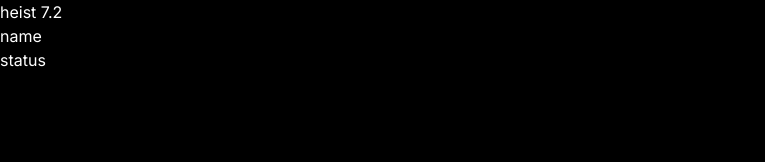
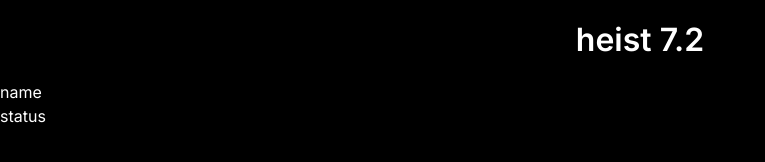
Before and after one commit to qcoral/heist-7point2, an Astro site in the folder software/: page / in a window 1280 px wide. Shown: the whole page, without its empty margins (0-765 px from the left). Built offline with nearby package versions, Linux system fonts and the light colour scheme; Astro itself is replaced by a stand-in of ours.

Commit message:
title css

```diff
--- a/software/src/pages/globals.css
+++ b/software/src/pages/globals.css
@@ -7,3 +7,13 @@
     color: white;
     font-family: 'Inter', sans-serif;
 }
+
+.title {
+    font-size: 2rem;
+    font-weight: 600;
+    margin: 1rem;
+    justify-content: center;
+    display: flex;
+    text-align: center;
+    align-items: center;
+}
--- a/software/src/pages/index.astro
+++ b/software/src/pages/index.astro
@@ -12,7 +12,7 @@
 		<title>heist 7.2</title>
 	</head>
 	<body>
-		<div class="m-10">
+		<div class="title">
 			<h1>heist 7.2</h1>
 		</div>
 
```
